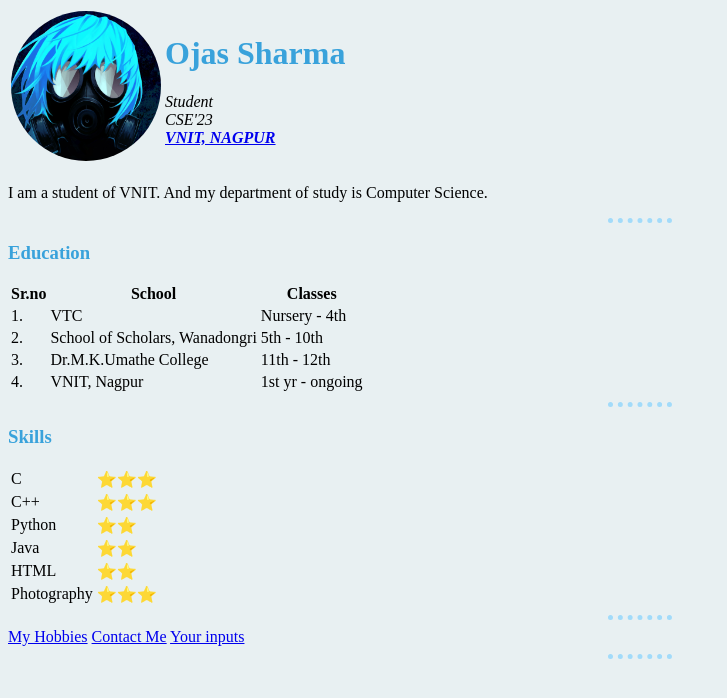
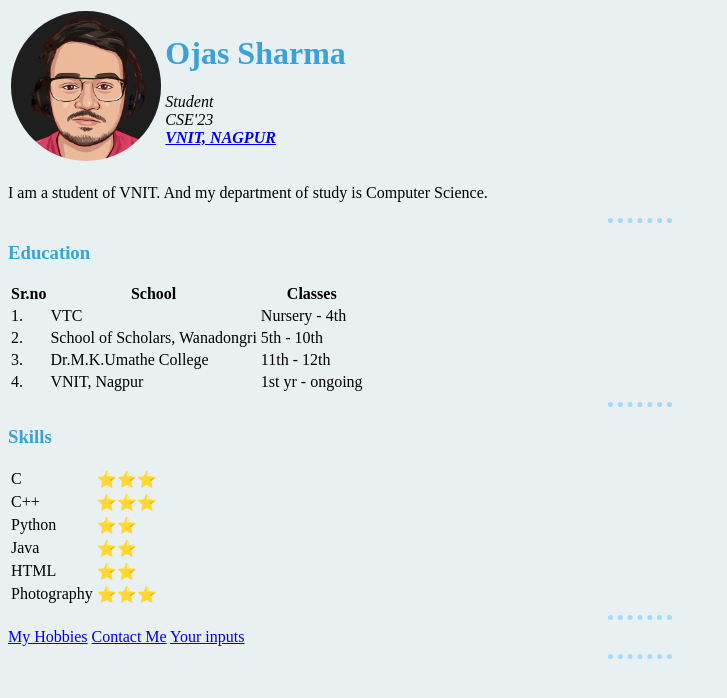
Before and after one commit to OjasSharma29/cv, a plain HTML site: page index.html in a window 1280 px wide. Shown: the whole page, without its empty margins (0-727 px from the left). Drawn offline with Linux system fonts and the light colour scheme.

Commit message:
profile changed

```diff
--- a/index.html
+++ b/index.html
@@ -12,7 +12,7 @@
     <tbody>
       <tr>
         <td>
-          <img class="profile" src="images/avt1-min.png" alt="Ojas profile picture">
+          <img class="profile" src="images/ojas1.png" alt="Ojas profile picture">
         </td>
         <td>
           <h1>Ojas Sharma</h1>
```
